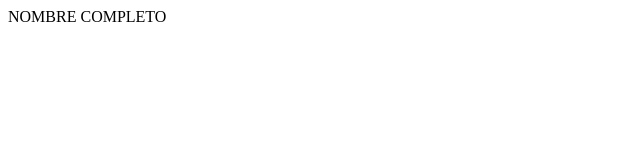
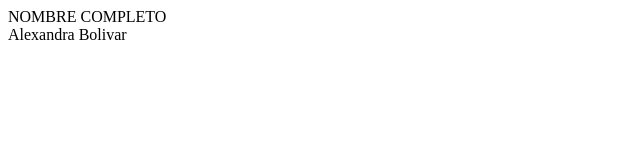
Before and after one commit to Lexxa29/Rubrica-p1, a plain HTML site: page index.html in a window 1280 px wide. Shown: the whole page, without its empty margins (0-640 px from the left). Drawn offline with Linux system fonts and the light colour scheme.

Commit message:
segundo commit

```diff
--- a/index.html
+++ b/index.html
@@ -7,5 +7,6 @@
 </head>
 <body>
     <div>NOMBRE COMPLETO</div>
+    <div>Alexandra Bolivar</div>
 </body>
 </html>
```
